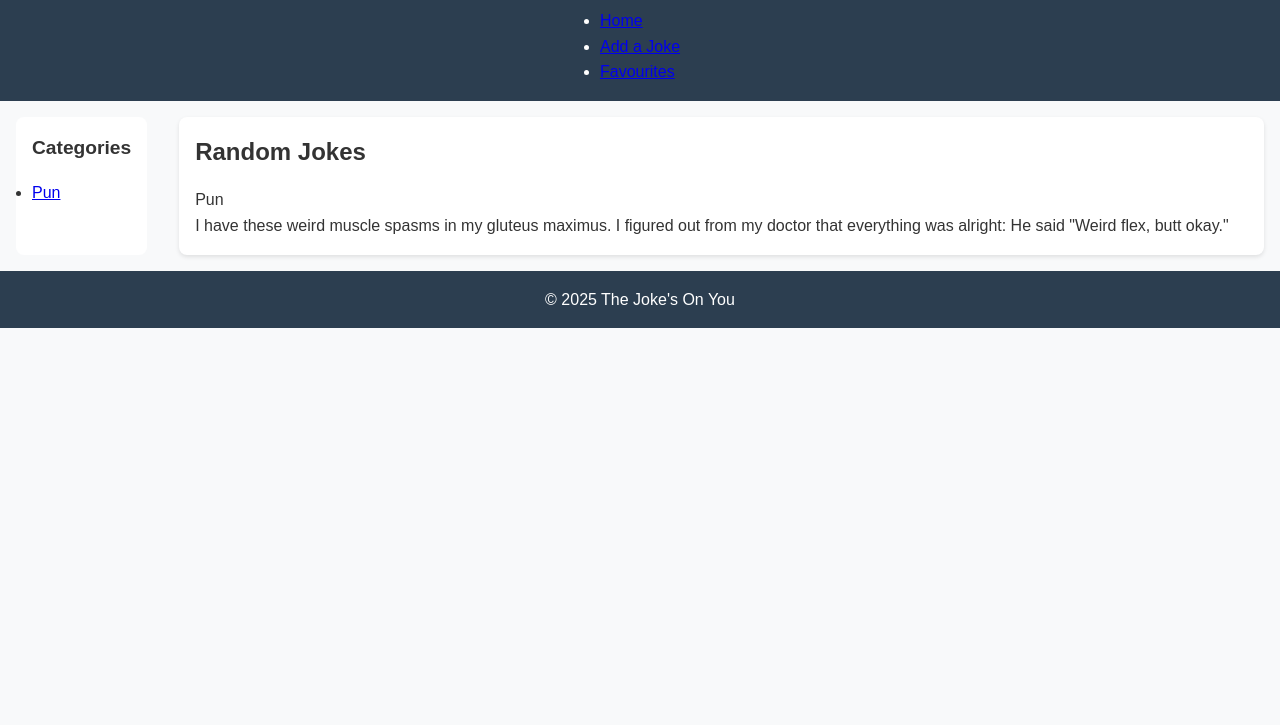
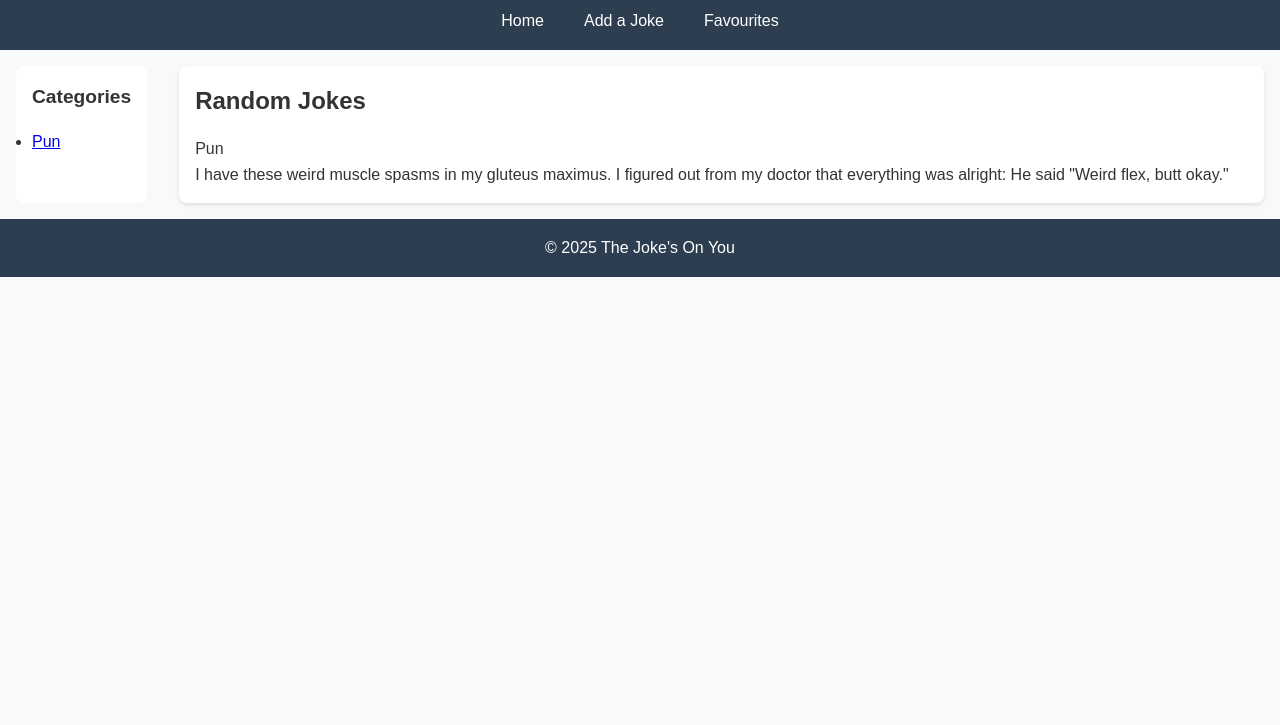
Before and after one commit to cam-napier/webtech-project, a plain HTML site: page index.html in a window 1280 px wide. Shown: the part 75-800 px from the top of the page. Drawn offline with Linux system fonts and the light colour scheme.

Commit message:
Added styles for main nav, added colour vars

```diff
--- a/styles.css
+++ b/styles.css
@@ -1,3 +1,10 @@
+:root {
+    --primary-color: #2c3e50;
+    --background-color: #f8f9fa;
+    --text-color: #333;
+    --hover-color: #2980b9;
+}
+
 /* Basic Reset */
 * {
     margin: 0;
@@ -8,15 +15,15 @@
 body {
     font-family: sans-serif;
     line-height: 1.6;
-    color: #333;
-    background-color: #f8f9fa;
+    color: var(--text-color);
+    background-color: var(--background-color);
     display: flex;
     flex-direction: column;
 }
 
 /* Header Styles */
 .header {
-    background-color: #2c3e50;
+    background-color: var(--primary-color);
     color: white;
     padding: 1rem;
     display: flex;
@@ -28,6 +35,25 @@ body {
 .header h1 {
     font-size: 2rem;
     margin: 0;
+}
+
+.header nav ul {
+    list-style: none;
+    display: flex;
+    gap: 1.5rem;
+}
+
+.header nav a {
+    color: white;
+    text-decoration: none;
+    padding: 0.5rem;
+    border-radius: 4px;
+    transition: background-color 0.3s;
+}
+
+.header nav a:hover,
+.header nav a[aria-current="page"] {
+    background-color: var(--hover-color);
 }
 
 /* Content Wrapper */
@@ -50,6 +76,7 @@ body {
     font-size: 1.2rem;
 }
 
+
 /* Main Content */
 .main-content {
     flex: 1;
@@ -65,7 +92,7 @@ body {
 
 /* Footer */
 .footer {
-    background-color: #2c3e50;
+    background-color: var(--primary-color);
     color: white;
     text-align: center;
     padding: 1rem;
```
